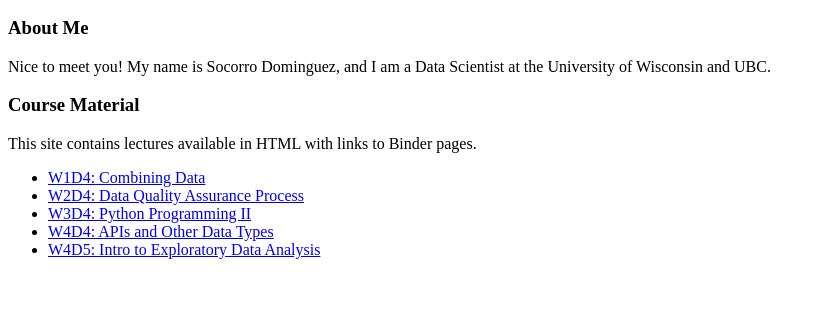
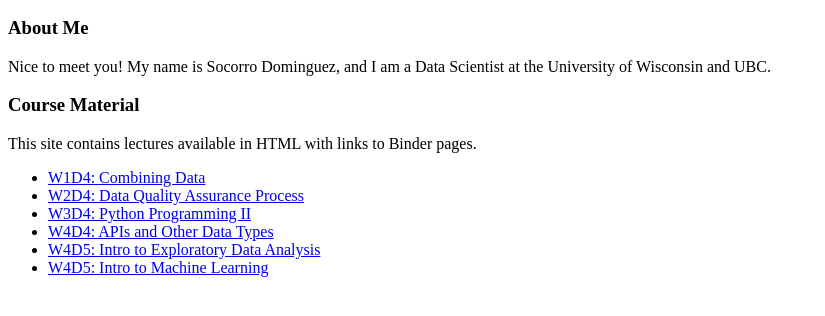
Before and after one commit to sedv8808/LHL_Lectures, a plain HTML site: page index.html in a window 1280 px wide. Shown: the part 110-426 px from the top of the page, without its empty margins (0-825 px from the left). Drawn offline with Linux system fonts and the light colour scheme.

Commit message:
index, readme

```diff
--- a/index.html
+++ b/index.html
@@ -21,6 +21,7 @@
         <li><a href="lectures/W3D4_PythonProgrammingII.html">W3D4: Python Programming II</a></li>
         <li><a href="lectures/W4D4_APIs_and_Other_Data_Types.html">W4D4: APIs and Other Data Types</a></li>
         <li><a href="lectures/W4D5_Intro_to_EDA.html">W4D5: Intro to Exploratory Data Analysis</a></li>
+        <li><a href="lectures/W6D4_Intro_to_ML.html">W4D5: Intro to Machine Learning</a></li>
     </ul>
 </body>
 </html>
```
Also changed, not shown: 1 other file.
